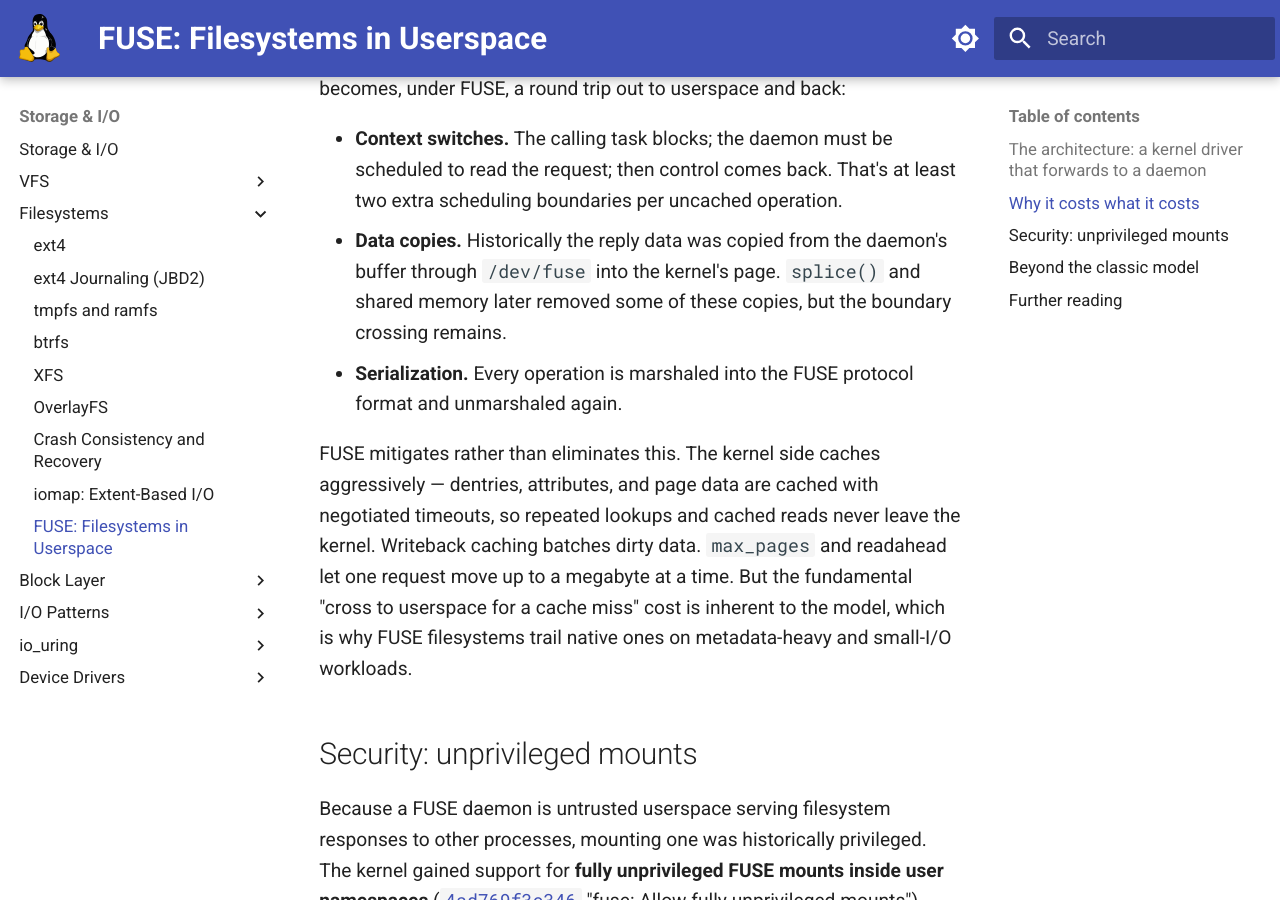
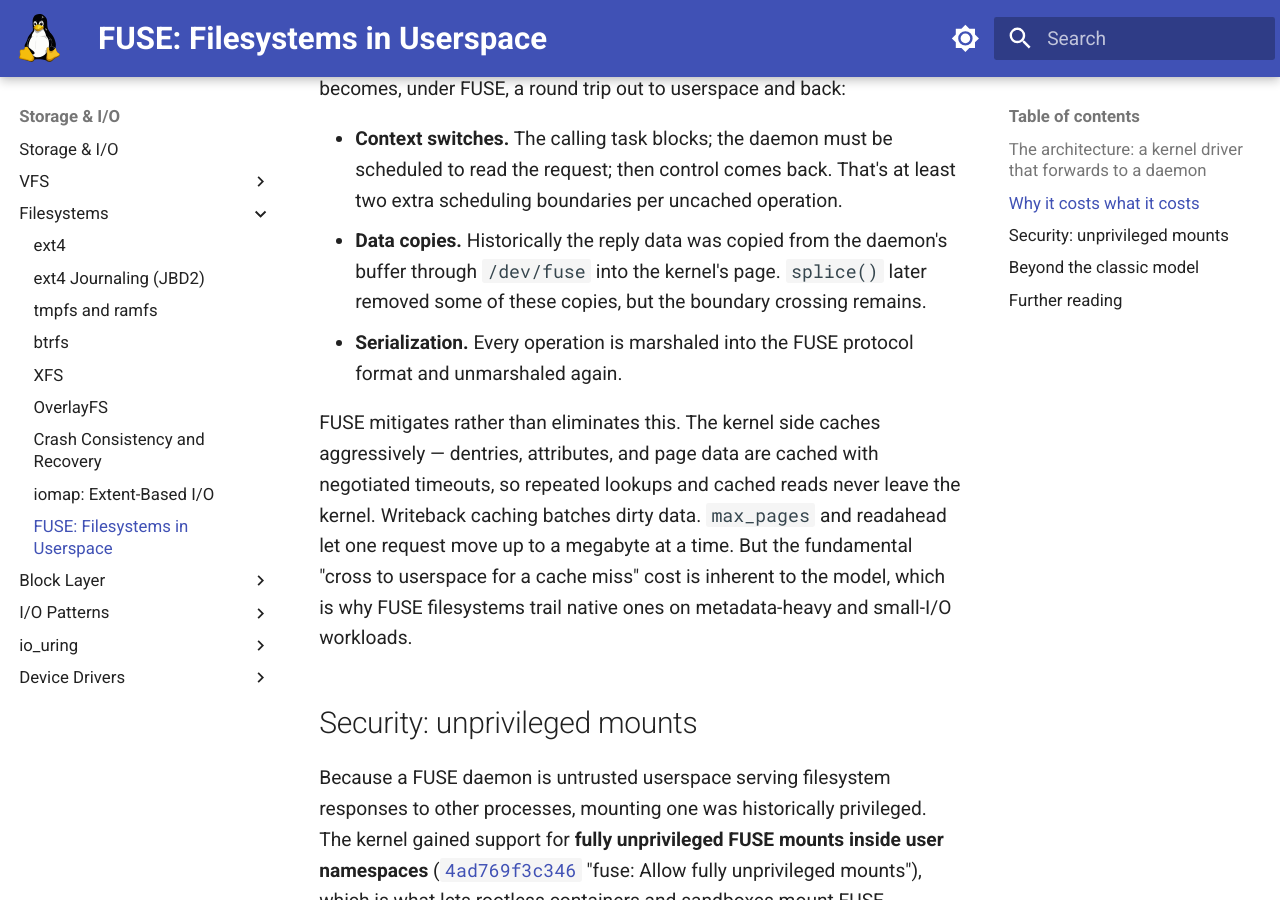
Before and after one commit to laveeshb/linux-kernel-internals, an MkDocs documentation site: the page built from docs/filesystems/fuse.md, in a window 1280 px wide and 900 px high, scrolled down 1736 px. Built offline with MkDocs 1.6.1 and Material for MkDocs 9.7.7, drawn with Linux system fonts in a browser that asks for light colours.

Commit message:
filesystems: tighten FUSE copy-reduction phrasing (review nit)
The classic /dev/fuse zero-copy mechanism is splice(); shared memory belongs
to the later virtiofs-DAX and io_uring-ring paths covered separately below.
Drop 'and shared memory' from the classic-path sentence.

```diff
--- a/docs/filesystems/fuse.md
+++ b/docs/filesystems/fuse.md
@@ -32,7 +32,7 @@ Each request carries an opcode (`FUSE_LOOKUP`, `FUSE_OPEN`, `FUSE_READ`, `FUSE_W
 A single `read()` that a native filesystem answers with a page-cache hit becomes, under FUSE, a round trip out to userspace and back:
 
 - **Context switches.** The calling task blocks; the daemon must be scheduled to read the request; then control comes back. That's at least two extra scheduling boundaries per uncached operation.
-- **Data copies.** Historically the reply data was copied from the daemon's buffer through `/dev/fuse` into the kernel's page. `splice()` and shared memory later removed some of these copies, but the boundary crossing remains.
+- **Data copies.** Historically the reply data was copied from the daemon's buffer through `/dev/fuse` into the kernel's page. `splice()` later removed some of these copies, but the boundary crossing remains.
 - **Serialization.** Every operation is marshaled into the FUSE protocol format and unmarshaled again.
 
 FUSE mitigates rather than eliminates this. The kernel side caches aggressively — dentries, attributes, and page data are cached with negotiated timeouts, so repeated lookups and cached reads never leave the kernel. Writeback caching batches dirty data. `max_pages` and readahead let one request move up to a megabyte at a time. But the fundamental "cross to userspace for a cache miss" cost is inherent to the model, which is why FUSE filesystems trail native ones on metadata-heavy and small-I/O workloads.
```
